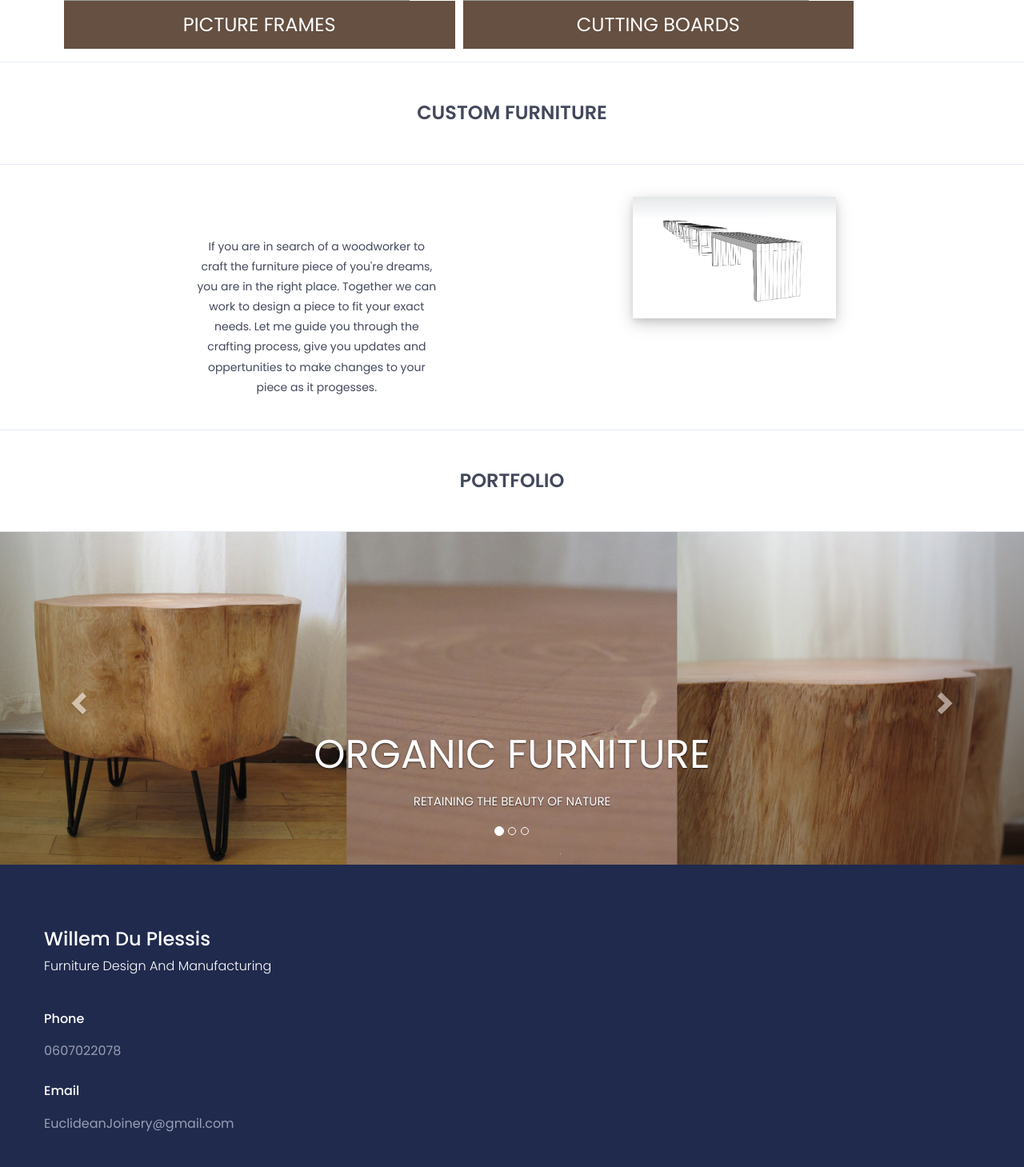
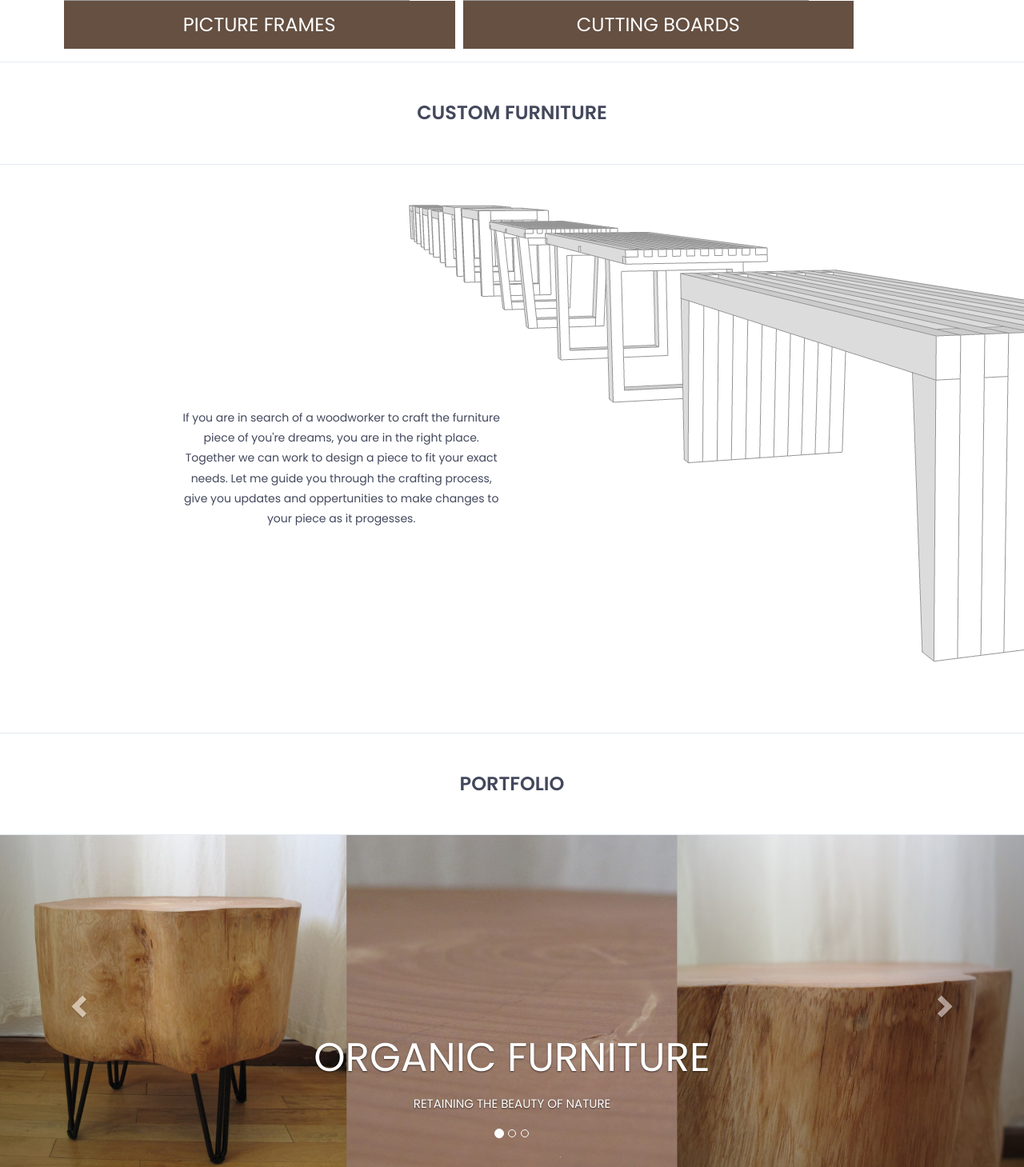
Before and after one commit to wielie7/wielie7.github.io, a PHP site: page / in a window 1280 px wide. Shown: the part 2488-3947 px from the top of the page at 80% size. Run offline with PHP 8.4, Linux system fonts and the light colour scheme; grey boxes are pictures that could not be loaded.

Commit message:
custom furniture fix

```diff
--- a/assets/css/style.css
+++ b/assets/css/style.css
@@ -429,14 +429,6 @@ nav.navbar.bootsnav .navbar-toggle i{color: #000000;}
     padding-top: 30px;
     text-align: center;
 }
-.cfrow{
-    display: grid;
-  grid-template-columns: auto auto auto auto;
-  gap: 10px;
-
-  padding: 10px;
-}
-
 .cftextbox{
     padding-top: 50px;
     text-align: center;
@@ -445,15 +437,33 @@ nav.navbar.bootsnav .navbar-toggle i{color: #000000;}
     vertical-align: middle;
 
 }
+.cfrow{
+    display: grid;
+  grid-template-columns: auto auto auto auto;
+
+  display: flex;
+  align-items: center;
+  /* justify-content: center; */
+  position:relative;
+  background:url(../images/about/design.png)no-repeat;
+  /* opacity: 0.3; */
+  background-size:cover;
+  background-position: center;
+  height:650px;
+
+
+
+
+}
+
 .designcolumn{
     width: 100%;
 }
-.designpic{
-    width: auto ;
-}
+
 .cftextbox p{
     vertical-align: middle;
     text-align: center;
+    opacity: 1;
 }
 /*-------------------------------------
         9. Portfolio
--- a/index.html
+++ b/index.html
@@ -232,12 +232,12 @@
 
 			<!--Custom Furniture start -->
 			<section id="CustomFurniture" class="CustomFurniture">
-				<div class="section-heading text-center">
+				<div class="section-heading text-center" >
 					<h2>Custom Furniture</h2>
 				</div>
 				<div class="custom-content">
 					<div class="cfrow">
-						<div id="designcolumn" class="col-sm-offset-4 col-sm-6">
+						<div id="designcolumn" class="col-sm-4 col-sm-offset-2">
 							<div class="cftextbox">
 						<p>
 							If you are in search of a woodworker to craft the furniture piece of you're dreams, you are in the right place. Together we can work to design a piece to fit your exact needs. Let me guide you through the crafting process, give you updates and oppertunities to make changes to your piece as it progesses.
@@ -245,9 +245,9 @@
 						</p>
 							</div>
 						</div>
-				    	<div id="designcolumn" class="col-sm-6 col-sm-offset-2">
+				    	<!-- <div id="designcolumn" class="col-sm-6 col-sm-offset-2">
 						<img id="designpic" src="assets/images/about/design.png"  alt="Organic-image" align="right" style="box-shadow: 0 4px 8px 0 rgba(0, 0, 0, 0.103), 0 6px 20px 0 rgba(0, 0, 0, 0.19);" >
-							</div>
+							</div> -->
 				</div>
 				</div>
 </div>
```
Also changed, not shown: assets/images/about/design.png.
